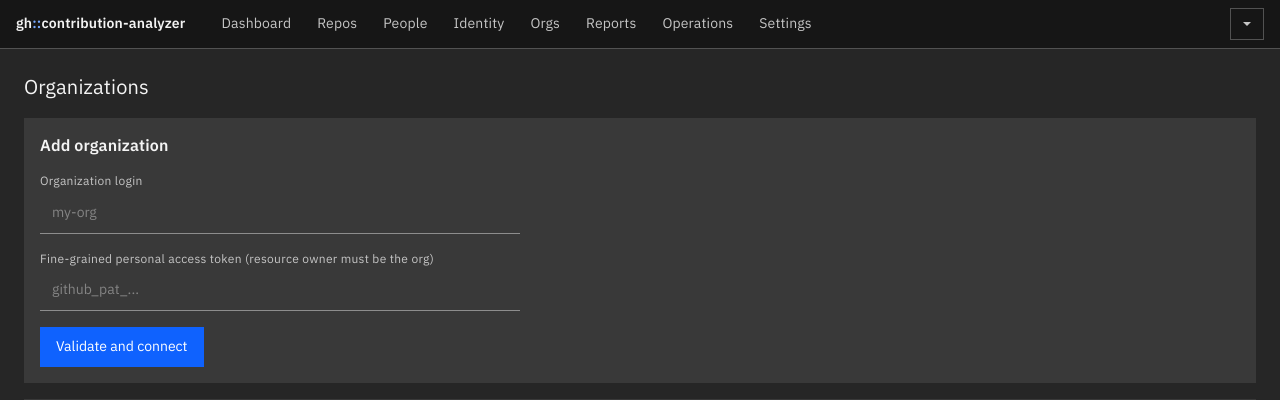
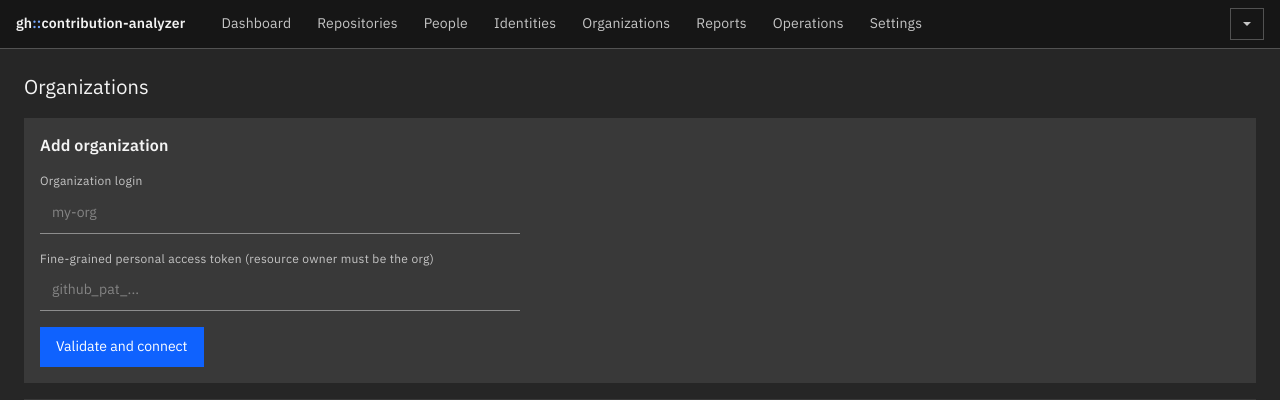
Before and after one commit to erlete/gh-contribution-analyzer, a Python web app: template src/gca/web/templates/orgs.html in a window 1280 px wide. Shown: the top 400 px of the page. Run offline with Jinja, Linux system fonts and the light colour scheme; the template is opened without the code that fills it, so the values that code supplies are empty; some libraries are stand-ins or nearby versions.

Commit message:
feat: rename nav tabs to Repositories, Identities and Organizations

```diff
--- a/src/gca/web/templates/base.html
+++ b/src/gca/web/templates/base.html
@@ -19,10 +19,10 @@
   <nav class="main" aria-label="Primary">
     {% set current = request.url.path %}
     <a href="/" class="{{ 'active' if current == '/' }}">Dashboard</a>
-    <a href="/repos" class="{{ 'active' if current.startswith('/repos') }}">Repos</a>
+    <a href="/repos" class="{{ 'active' if current.startswith('/repos') }}">Repositories</a>
     <a href="/people" class="{{ 'active' if current.startswith('/people') }}">People</a>
-    <a href="/manage" class="{{ 'active' if current.startswith('/manage') }}">Identity</a>
-    <a href="/orgs" class="{{ 'active' if current.startswith('/orgs') }}">Orgs</a>
+    <a href="/manage" class="{{ 'active' if current.startswith('/manage') }}">Identities</a>
+    <a href="/orgs" class="{{ 'active' if current.startswith('/orgs') }}">Organizations</a>
     <a href="/reports" class="{{ 'active' if current.startswith('/reports') }}">Reports</a>
     <a href="/operations" class="{{ 'active' if current.startswith('/operations') }}">Operations</a>
     <a href="/settings" class="{{ 'active' if current.startswith('/settings') }}">Settings</a>
```
